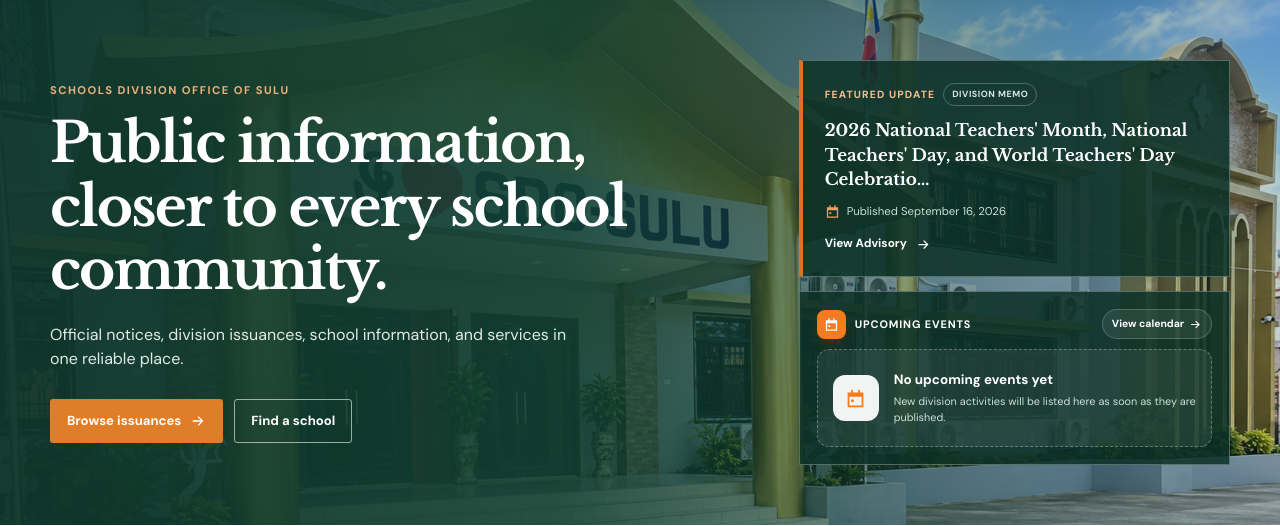
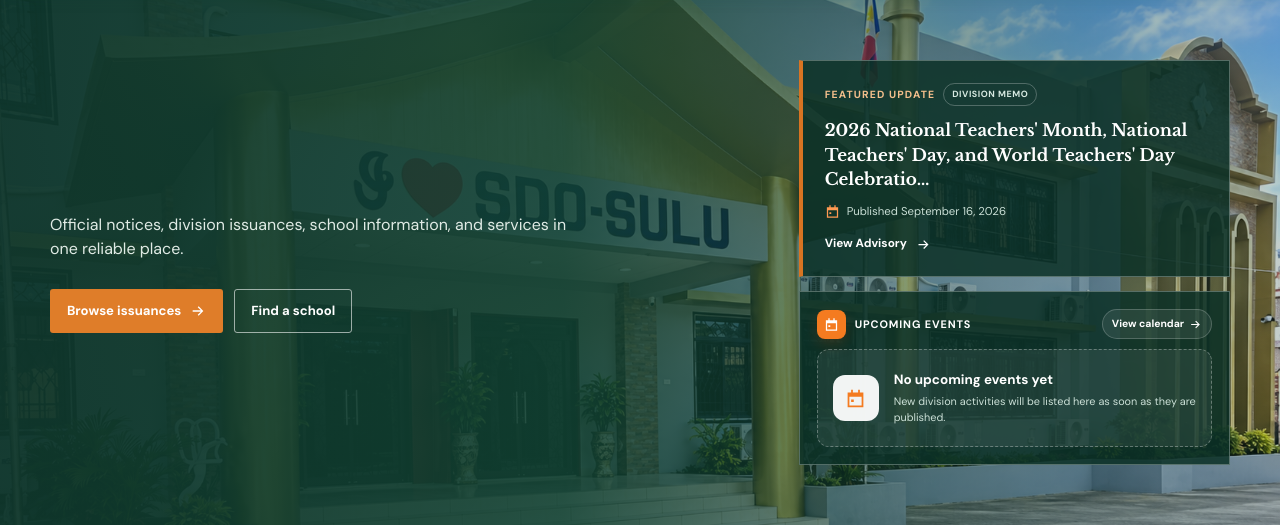
Before and after one commit to abdulkadiljhonardz-byte/sdo-sulu-website, a Django app: page / in a window 1280 px wide. Shown: the part 126-652 px from the top of the page. Run offline with Django 5.2, Linux system fonts and the light colour scheme; data comes from the database, SQL or seed files in the repository; data that the repository does not hold is empty; some libraries are stand-ins or nearby versions.

Commit message:
Remove homepage hero headings

```diff
--- a/templates/core/home.html
+++ b/templates/core/home.html
@@ -10,8 +10,6 @@
   <div class="masthead-lines" aria-hidden="true"></div>
   <div class="site-shell portal-hero">
     <div class="portal-hero-copy">
-      <p class="portal-kicker">Schools Division Office of Sulu</p>
-      <h1>Public information, closer to every school community.</h1>
       <p>Official notices, division issuances, school information, and services in one reliable place.</p>
       <div class="portal-hero-actions">
         <a class="portal-button portal-button-primary" href="{% url 'issuances:list' %}">Browse issuances <svg aria-hidden="true"><use href="#icon-arrow"/></svg></a>
```
